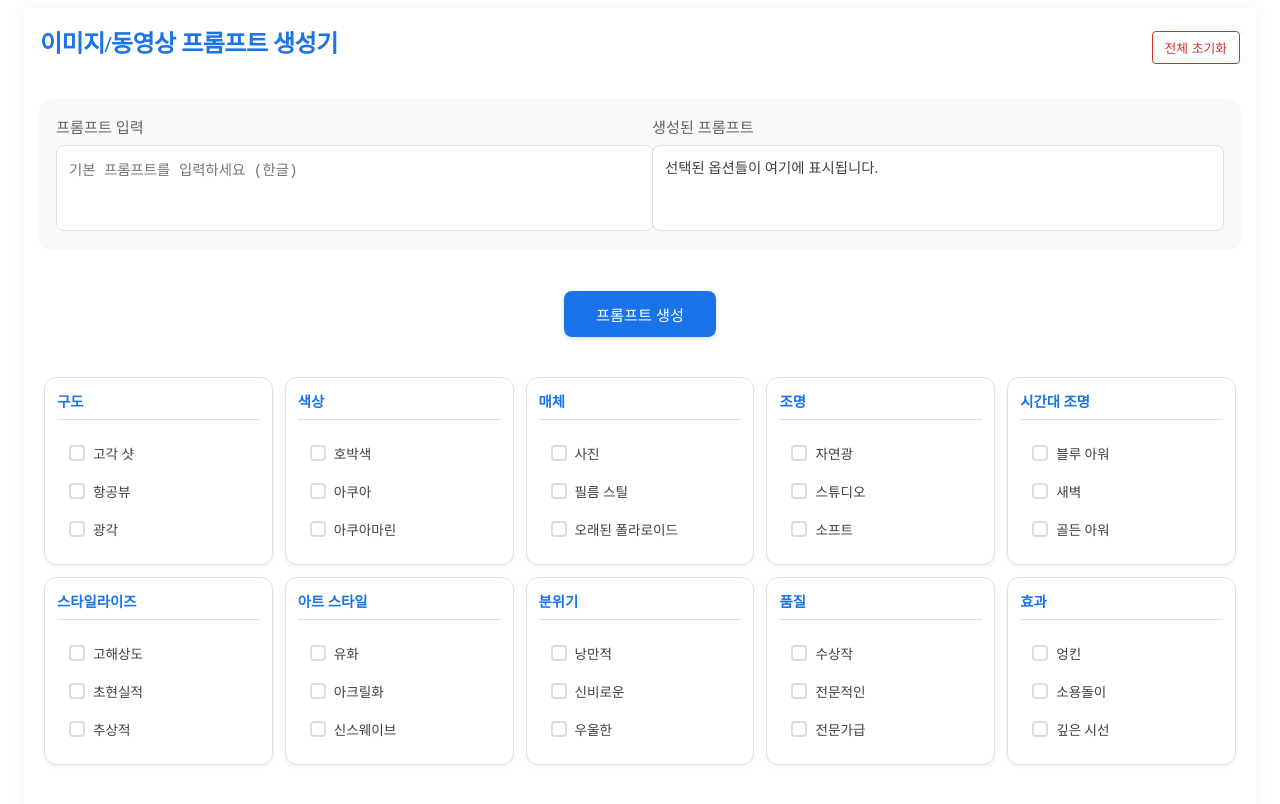
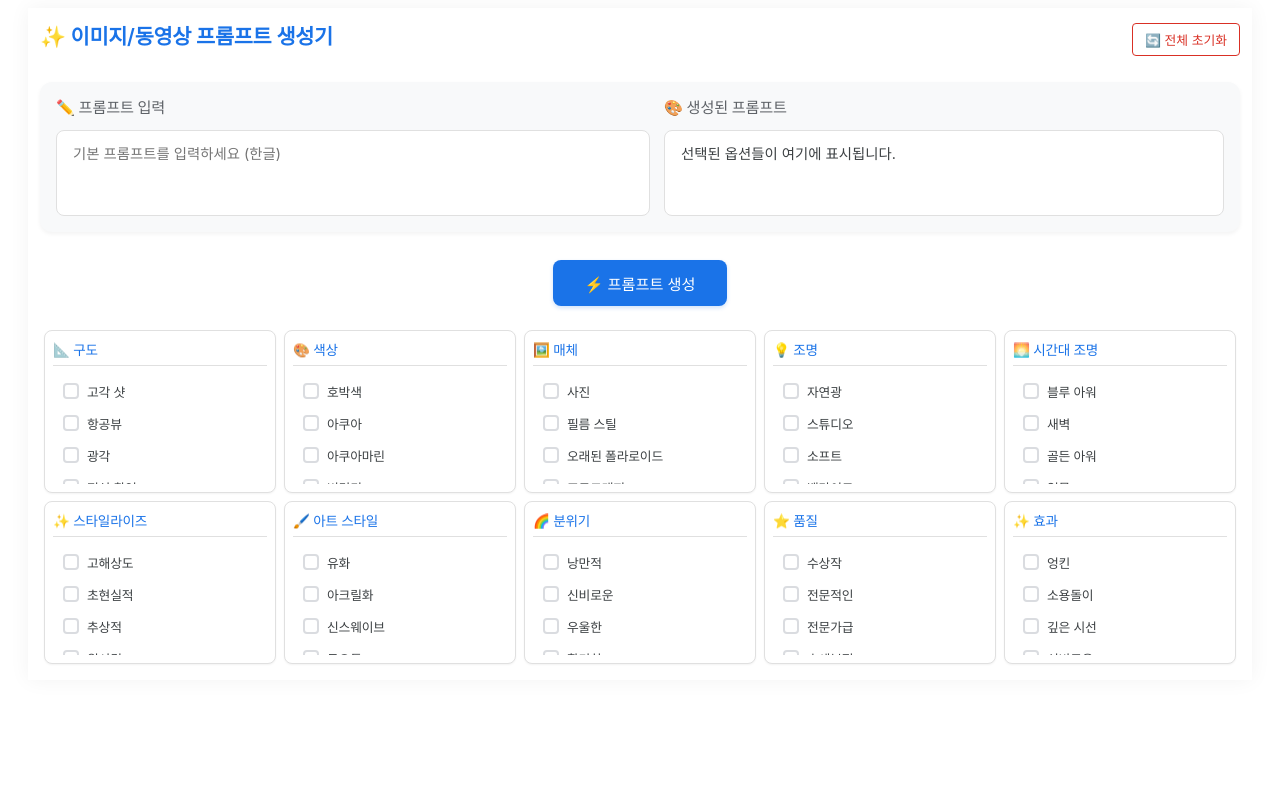
Before and after one commit to jkseok0402/image-prompt-generator, a React (Create React App) app: page / in a window 1280 px wide. Shown: the top 804 px of the page. Built offline with nearby package versions, Linux system fonts and the light colour scheme.

Commit message:
feat: Update UI with Pretendard font and emojis

```diff
--- a/src/App.tsx
+++ b/src/App.tsx
@@ -1,5 +1,5 @@
 import React, { useState, useEffect } from 'react';
-import styled from 'styled-components';
+import styled, { createGlobalStyle } from 'styled-components';
 
 interface OptionProps {
   $isSelected?: boolean;
@@ -9,33 +9,56 @@ interface StyledCheckboxProps {
   $checked?: boolean;
 }
 
+interface CopyButtonProps {
+  $visible?: boolean;
+}
+
+const GlobalStyle = createGlobalStyle`
+  @import url('https://cdn.jsdelivr.net/gh/orioncactus/pretendard/dist/web/static/pretendard.css');
+
+  * {
+    font-family: 'Pretendard', -apple-system, BlinkMacSystemFont, system-ui, Roboto, 'Helvetica Neue', 'Segoe UI', 'Apple SD Gothic Neo', 'Noto Sans KR', 'Malgun Gothic', 'Apple Color Emoji', 'Segoe UI Emoji', 'Segoe UI Symbol', sans-serif;
+  }
+
+  button {
+    font-family: inherit;
+  }
+
+  input, textarea {
+    font-family: inherit;
+  }
+`;
+
 const Container = styled.div`
   max-width: 1200px;
-  height: 100vh;
   margin: 0 auto;
-  padding: 16px;
+  padding: 12px;
   display: flex;
   flex-direction: column;
   background-color: #ffffff;
-  gap: 16px;
+  gap: 12px;
   box-shadow: 0 0 20px rgba(0, 0, 0, 0.05);
+  font-family: 'Pretendard', -apple-system, BlinkMacSystemFont, system-ui, Roboto, 'Helvetica Neue', 'Segoe UI', 'Apple SD Gothic Neo', 'Noto Sans KR', 'Malgun Gothic', 'Apple Color Emoji', 'Segoe UI Emoji', 'Segoe UI Symbol', sans-serif;
 `;
 
 const Title = styled.h1`
   text-align: center;
   color: #1a73e8;
-  margin: 0 0 12px 0;
-  font-size: 1.5rem;
+  margin: 0 0 8px 0;
+  font-size: 1.3rem;
   font-weight: 600;
-  letter-spacing: -0.5px;
+  letter-spacing: -0.3px;
+  display: flex;
+  align-items: center;
+  justify-content: center;
+  gap: 8px;
 `;
 
 const TopSection = styled.div`
   display: flex;
-  gap: 24px;
+  gap: 48px;
   margin-bottom: 8px;
-  align-items: stretch;
-  min-height: 80px;
+  align-items: flex-start;
   background-color: #f8f9fa;
   padding: 16px;
   border-radius: 12px;
@@ -43,7 +66,7 @@ const TopSection = styled.div`
 
   @media (max-width: 768px) {
     flex-direction: column;
-    gap: 16px;
+    gap: 32px;
   }
 `;
 
@@ -51,16 +74,23 @@ const InputSection = styled.div`
   flex: 1;
   display: flex;
   flex-direction: column;
-  min-height: 80px;
-  gap: 8px;
+  gap: 12px;
+  width: 100%;
 `;
 
 const ResultSection = styled.div`
   flex: 1;
   display: flex;
   flex-direction: column;
-  min-height: 80px;
-  gap: 8px;
+  gap: 12px;
+  width: 100%;
+`;
+
+const ResultHeader = styled.div`
+  display: flex;
+  justify-content: space-between;
+  align-items: center;
+  height: 20px;
 `;
 
 const SectionTitle = styled.h3`
@@ -68,18 +98,22 @@ const SectionTitle = styled.h3`
   color: #5f6368;
   font-size: 0.95rem;
   font-weight: 500;
+  height: 20px;
+  line-height: 20px;
+  letter-spacing: -0.2px;
 `;
 
 const PromptInput = styled.textarea`
   width: 100%;
-  flex: 1;
-  padding: 12px;
+  height: 60px;
+  padding: 12px 16px;
   border: 1px solid #e0e0e0;
   border-radius: 8px;
   resize: none;
   font-size: 0.9rem;
-  min-height: 60px;
+  line-height: 1.5;
   transition: border-color 0.2s ease;
+  background-color: white;
 
   &:focus {
     outline: none;
@@ -90,12 +124,11 @@ const PromptInput = styled.textarea`
 
 const Result = styled.div`
   background-color: white;
-  padding: 12px;
+  padding: 12px 16px;
   border-radius: 8px;
   border: 1px solid #e0e0e0;
-  flex: 1;
+  height: 60px;
   overflow-y: auto;
-  min-height: 60px;
   font-size: 0.9rem;
   line-height: 1.5;
   color: #3c4043;
@@ -106,10 +139,10 @@ const ButtonContainer = styled.div`
   display: flex;
   justify-content: center;
   gap: 12px;
-  margin: 12px 0;
+  margin: 4px 0;
   position: relative;
   z-index: 1;
-  padding: 8px;
+  padding: 4px;
 `;
 
 const GenerateButton = styled.button`
@@ -153,11 +186,38 @@ const SaveButton = styled(GenerateButton)`
   }
 `;
 
+const CopyButton = styled.button<CopyButtonProps>`
+  padding: 4px 8px;
+  border: none;
+  border-radius: 4px;
+  background-color: #34a853;
+  color: white;
+  font-size: 0.8rem;
+  cursor: pointer;
+  display: flex;
+  align-items: center;
+  gap: 4px;
+  transition: all 0.2s ease;
+  visibility: ${props => props.$visible ? 'visible' : 'hidden'};
+  opacity: ${props => props.$visible ? 1 : 0};
+
+  &:hover {
+    background-color: #2d8746;
+    transform: translateY(-1px);
+  }
+
+  &:active {
+    transform: translateY(0);
+  }
+`;
+
 const CategoryContainer = styled.div`
   display: grid;
   grid-template-columns: repeat(6, 1fr);
-  gap: 12px;
+  gap: 8px;
   padding: 4px;
+  max-height: calc(100vh - 280px);
+  overflow-y: auto;
 
   @media (max-width: 1400px) {
     grid-template-columns: repeat(5, 1fr);
@@ -178,31 +238,32 @@ const CategoryContainer = styled.div`
 
 const Category = styled.div`
   border: 1px solid #e0e0e0;
-  padding: 12px;
-  border-radius: 12px;
+  padding: 8px;
+  border-radius: 8px;
   background-color: white;
   display: flex;
   flex-direction: column;
   height: fit-content;
-  box-shadow: 0 2px 4px rgba(0, 0, 0, 0.05);
+  box-shadow: 0 1px 2px rgba(0, 0, 0, 0.05);
   transition: all 0.2s ease;
 
   &:hover {
-    box-shadow: 0 4px 8px rgba(0, 0, 0, 0.1);
+    box-shadow: 0 2px 4px rgba(0, 0, 0, 0.1);
     transform: translateY(-1px);
   }
 `;
 
 const CategoryTitle = styled.h3`
-  margin: 0 0 8px 0;
+  margin: 0 0 6px 0;
   color: #1a73e8;
-  font-size: 0.9rem;
-  font-weight: 600;
-  padding-bottom: 8px;
+  font-size: 0.85rem;
+  font-weight: 500;
+  padding-bottom: 6px;
   border-bottom: 1px solid #e0e0e0;
   display: flex;
   justify-content: space-between;
   align-items: center;
+  letter-spacing: -0.2px;
 `;
 
 const ResetButton = styled.button`
@@ -242,10 +303,10 @@ const GlobalResetButton = styled(ResetButton)`
 `;
 
 const OptionContainer = styled.div`
-  max-height: 120px;
+  max-height: 110px;
   overflow-y: auto;
-  padding-right: 8px;
-  margin-top: 4px;
+  padding-right: 6px;
+  margin-top: 2px;
 
   &::-webkit-scrollbar {
     width: 4px;
@@ -267,16 +328,18 @@ const OptionContainer = styled.div`
 `;
 
 const Option = styled.div<OptionProps>`
-  margin: 4px 0;
-  font-size: 0.85rem;
+  margin: 2px 0;
+  font-size: 0.8rem;
   display: flex;
   align-items: center;
-  padding: 6px 8px;
-  border-radius: 6px;
+  padding: 4px 6px;
+  border-radius: 4px;
   transition: all 0.2s ease;
   cursor: pointer;
   background-color: ${props => props.$isSelected ? '#e8f0fe' : 'transparent'};
   color: ${props => props.$isSelected ? '#1a73e8' : '#3c4043'};
+  letter-spacing: -0.2px;
+  font-weight: ${props => props.$isSelected ? '500' : '400'};
 
   &:hover {
     background-color: ${props => props.$isSelected ? '#d2e3fc' : '#f1f3f4'};
@@ -312,9 +375,9 @@ const Checkbox = styled.input<StyledCheckboxProps>`
 `;
 
 const SavedPromptsContainer = styled.div`
-  margin-top: 16px;
+  margin-top: 12px;
   border-top: 1px solid #e0e0e0;
-  padding-top: 16px;
+  padding-top: 12px;
 `;
 
 const SavedPromptsList = styled.div`
@@ -397,6 +460,11 @@ const SmallButton = styled.button`
     transform: translateY(0);
     box-shadow: 0 1px 2px rgba(0, 0, 0, 0.1);
   }
+`;
+
+const SmallCopyButton = styled(CopyButton)`
+  padding: 4px 8px;
+  font-size: 0.75rem;
 `;
 
 interface SavedPrompt {
@@ -770,18 +838,37 @@ function App() {
     setSelectedOptions({});
   };
 
+  const handleSavedPromptCopy = (text: string, buttonId: string) => {
+    navigator.clipboard.writeText(text)
+      .then(() => {
+        const copyButton = document.getElementById(buttonId);
+        if (copyButton) {
+          const originalText = copyButton.innerText;
+          copyButton.innerText = '복사됨!';
+          setTimeout(() => {
+            copyButton.innerText = originalText;
+          }, 2000);
+        }
+      })
+      .catch(err => {
+        console.error('Failed to copy text: ', err);
+      });
+  };
+
   return (
+    <>
+      <GlobalStyle />
       <Container>
         <HeaderContainer>
-        <Title>이미지/동영상 프롬프트 생성기</Title>
+          <Title>✨ 이미지/동영상 프롬프트 생성기</Title>
           <GlobalResetButton onClick={handleResetAll}>
-          전체 초기화
+            🔄 전체 초기화
           </GlobalResetButton>
         </HeaderContainer>
 
         <TopSection>
           <InputSection>
-          <SectionTitle>프롬프트 입력</SectionTitle>
+            <SectionTitle>✏️ 프롬프트 입력</SectionTitle>
             <PromptInput
               placeholder="기본 프롬프트를 입력하세요 (한글)"
               value={prompt}
@@ -790,7 +877,14 @@ function App() {
           </InputSection>
 
           <ResultSection>
-          <SectionTitle>생성된 프롬프트</SectionTitle>
+            <ResultHeader>
+              <SectionTitle>🎨 생성된 프롬프트</SectionTitle>
+              {result && (
+                <CopyButton id="copyButton" onClick={() => handleSavedPromptCopy(result, 'copyButton')}>
+                  📋 복사
+                </CopyButton>
+              )}
+            </ResultHeader>
             <Result>
               {result || '선택된 옵션들이 여기에 표시됩니다.'}
             </Result>
@@ -799,23 +893,25 @@ function App() {
 
         <ButtonContainer>
           <GenerateButton onClick={generatePrompt}>
-          프롬프트 생성
+            ⚡ 프롬프트 생성
           </GenerateButton>
           {result && (
             <SaveButton onClick={savePrompt}>
-            프롬프트 저장
+              💾 프롬프트 저장
             </SaveButton>
           )}
         </ButtonContainer>
 
         <CategoryContainer>
-        {Object.entries(categories).map(([category, options]) => (
+          {Object.entries(categories).map(([category, options]) => {
+            const categoryEmoji = getCategoryEmoji(category);
+            return (
               <Category key={category}>
                 <CategoryTitle>
-              {category}
+                  {categoryEmoji} {category}
                   {selectedOptions[category]?.length > 0 && (
                     <ResetButton onClick={() => handleResetCategory(category)}>
-                  초기화
+                      ↺ 초기화
                     </ResetButton>
                   )}
                 </CategoryTitle>
@@ -836,12 +932,13 @@ function App() {
                   ))}
                 </OptionContainer>
               </Category>
-        ))}
+            );
+          })}
         </CategoryContainer>
 
         {savedPrompts.length > 0 && (
           <SavedPromptsContainer>
-          <SectionTitle>저장된 프롬프트</SectionTitle>
+            <SectionTitle>📚 저장된 프롬프트</SectionTitle>
             <SavedPromptsList>
               {savedPrompts.map(savedPrompt => (
                 <SavedPromptItem key={savedPrompt.id}>
@@ -851,13 +948,20 @@ function App() {
                       color="#28a745"
                       onClick={() => loadPrompt(savedPrompt)}
                     >
-                    불러오기
+                      📥 불러오기
+                    </SmallButton>
+                    <SmallButton
+                      color="#1a73e8"
+                      onClick={() => handleSavedPromptCopy(savedPrompt.english, `copy-${savedPrompt.id}`)}
+                      id={`copy-${savedPrompt.id}`}
+                    >
+                      📋 복사
                     </SmallButton>
                     <SmallButton
                       color="#dc3545"
                       onClick={() => deletePrompt(savedPrompt.id)}
                     >
-                    삭제
+                      🗑️ 삭제
                     </SmallButton>
                   </SavedPromptActions>
                 </SavedPromptItem>
@@ -866,7 +970,24 @@ function App() {
           </SavedPromptsContainer>
         )}
       </Container>
+    </>
   );
 }
 
 export default App;
+
+const getCategoryEmoji = (category: string): string => {
+  const emojiMap: { [key: string]: string } = {
+    '구도': '📐',
+    '색상': '🎨',
+    '매체': '🖼️',
+    '조명': '💡',
+    '시간대 조명': '🌅',
+    '스타일라이즈': '✨',
+    '아트 스타일': '🖌️',
+    '분위기': '🌈',
+    '품질': '⭐',
+    '효과': '✨'
+  };
+  return emojiMap[category] || '📌';
+};
```
Lines whose indentation alone changed are shown as unchanged.
